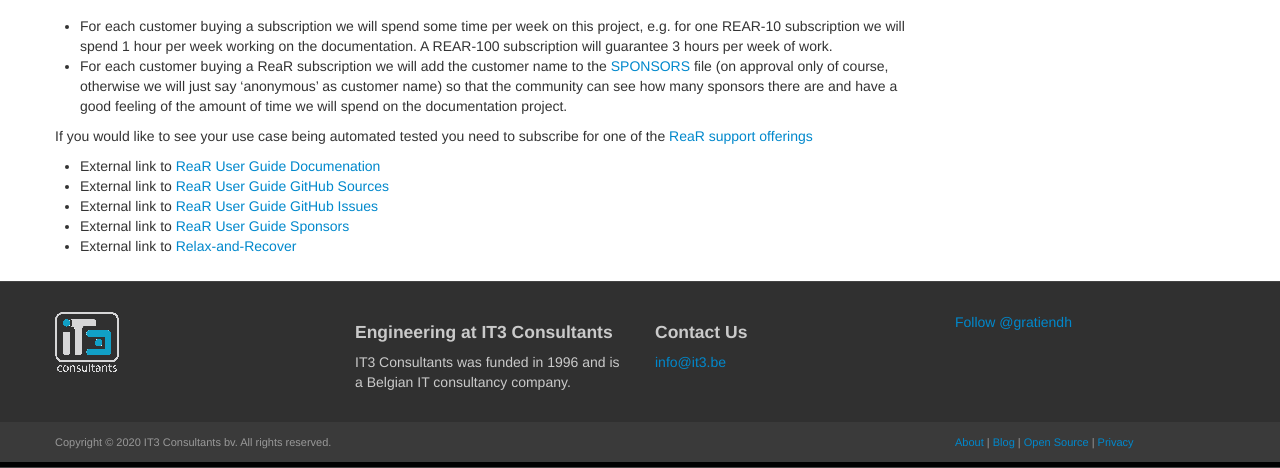
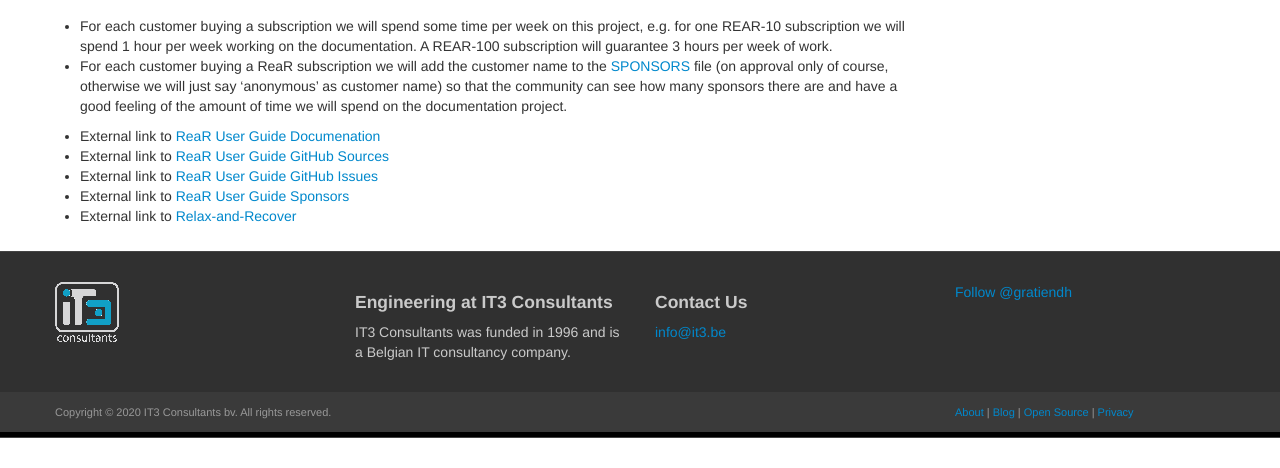
Before and after one commit to gdha/www.it3.be, a Jekyll site: the page built from projects/rear-user-guide.md, in a window 1280 px wide, cut to the strip 956-1424 px from the top of the page. Built offline with Jekyll 4.4.1, drawn with Linux system fonts in a browser that asks for light colours; comment, search, counter and statistics services are not loaded; after the commit the page ends 1394 px from its top, so only the background shows below that.

Commit message:
update rear-user-guide support info
Signed-off-by: Gratien Dhaese <gratien.dhaese@gmail.com>

```diff
--- a/projects/rear-user-guide.md
+++ b/projects/rear-user-guide.md
@@ -38,7 +38,6 @@
    for one REAR-10 subscription we will spend 1 hour per week working on the documentation. A REAR-100 subscription will guarantee 3 hours per week of work.
  - For each customer buying a ReaR subscription we will add the customer name to the [SPONSORS](https://github.com/rear/rear-user-guide/blob/master/SPONSORS.md) file (on approval only of course, otherwise we will just say 'anonymous' as customer name) so that the community can see how many sponsors there are and have a good feeling of the amount of time we will spend on the documentation project.
 
-If you would like to see your use case being automated tested you need to subscribe for one of the [ReaR support offerings]({{ site.url }}/rear-support/)
 
  - External link to [ReaR User Guide Documenation](https://relax-and-recover.org/rear-user-guide/)
  - External link to [ReaR User Guide GitHub Sources](https://github.com/rear/rear-user-guide)
```
Also changed, not shown: rear-support/index.md (+1 -1 lines).
